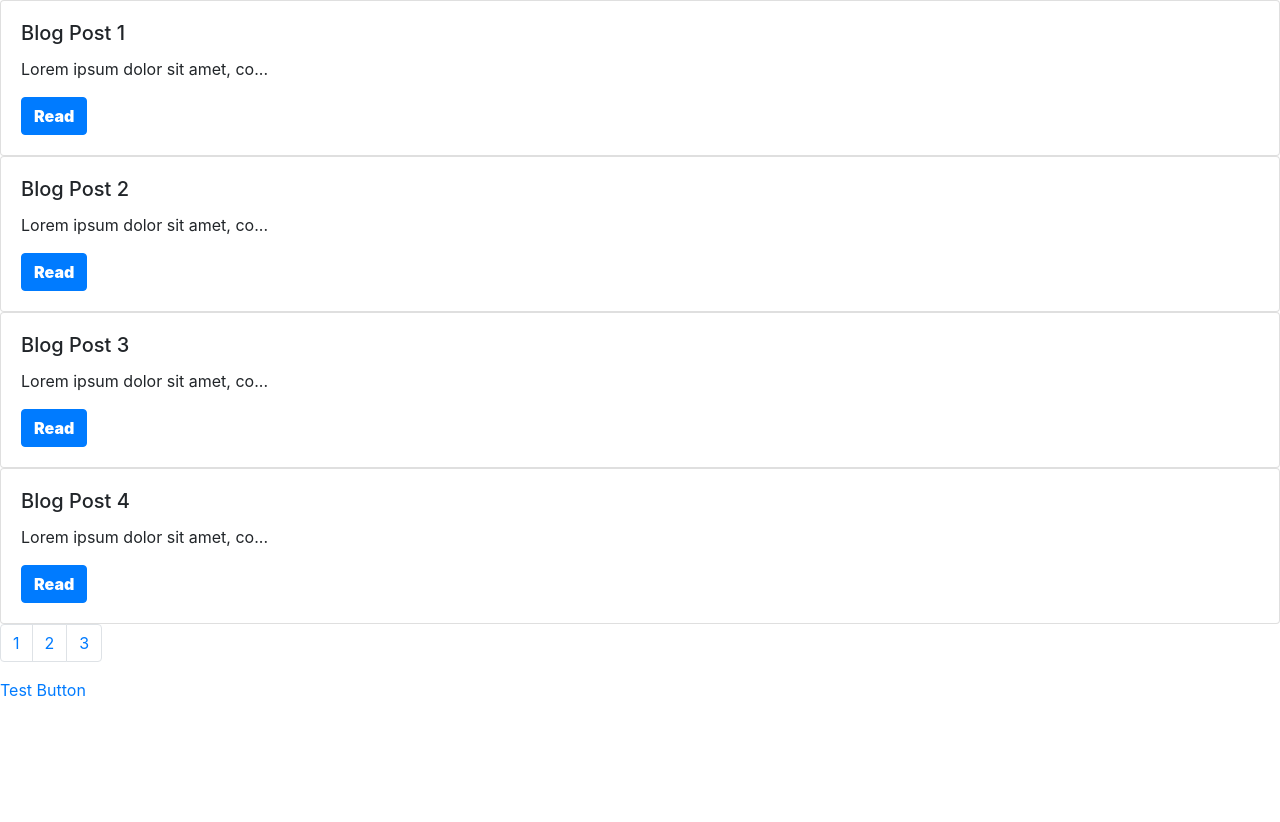
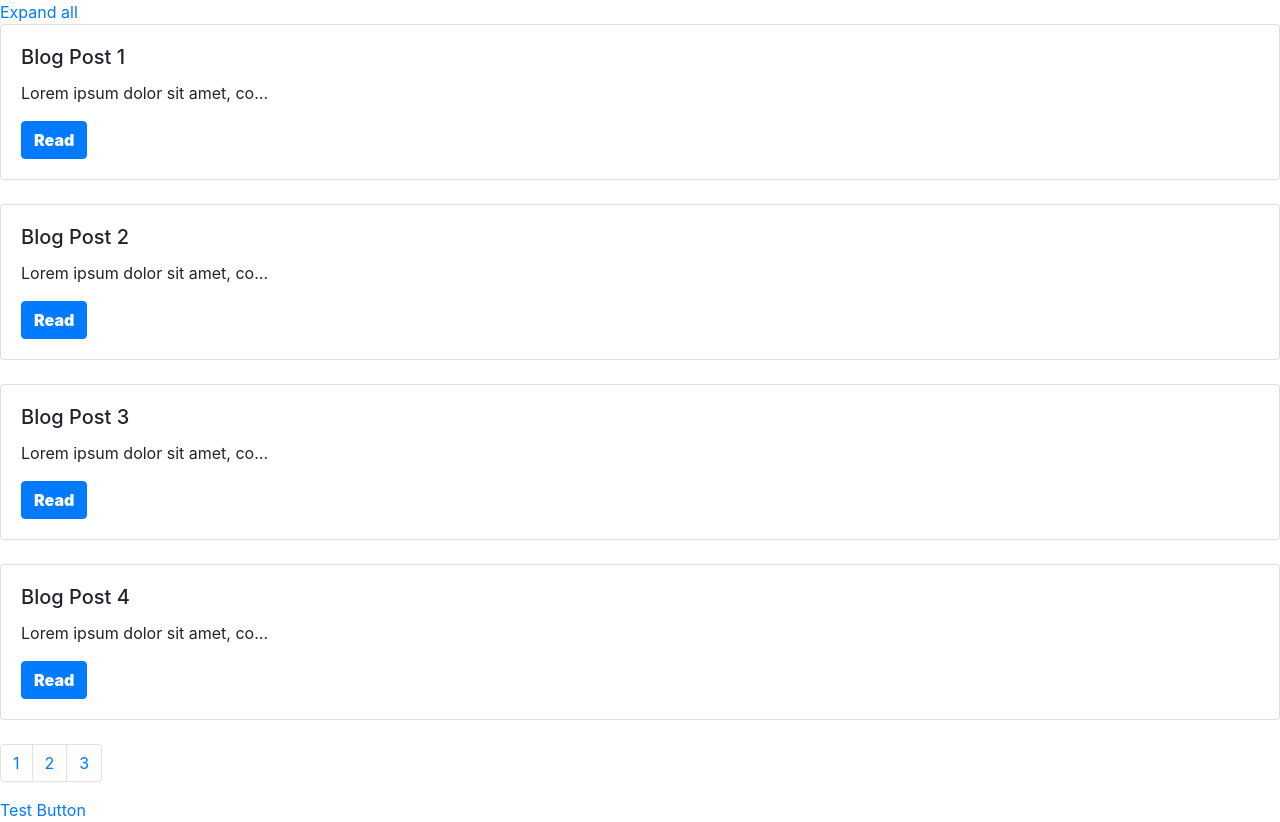
Before and after one commit to stijanic/web, an Angular app in the folder Angular/Components/: page / in a window 1280 px wide. Before the commit the page ends 800 px from the top, so only its background shows below. Built offline with nearby package versions, Linux system fonts and the light colour scheme.

Commit message:
Expanding all with one click

```diff
--- a/Angular/Components/src/app/blog-list/blog-list.component.html
+++ b/Angular/Components/src/app/blog-list/blog-list.component.html
@@ -1,7 +1,11 @@
+<a href="#" (click)="expandAll()">Expand all</a>
+
 <app-blog-post-tile
+	#tile
 	*ngFor="let post of blogPosts[currentPage]"
 	[post]="post">
 </app-blog-post-tile>
+
 <app-paginator
 	[numberOfPages]="blogPosts.length"
 	(pageNumberClick)="updatePage($event)">
--- a/Angular/Components/src/app/blog-list/blog-list.component.ts
+++ b/Angular/Components/src/app/blog-list/blog-list.component.ts
@@ -1,5 +1,6 @@
-import { Component, OnInit } from '@angular/core';
+import { Component, OnInit, ViewChildren, QueryList } from '@angular/core';
 import { BlogPost } from '../blog-post';
+import { BlogPostTileComponent } from '../blog-post-tile/blog-post-tile.component';
 
 @Component({
   selector: 'app-blog-list',
@@ -9,11 +10,16 @@ import { BlogPost } from '../blog-post';
 export class BlogListComponent implements OnInit {
 	blogPosts: BlogPost[][];
 	currentPage: number;
+	@ViewChildren('tile') blogPostTileComponent: QueryList<BlogPostTileComponent>;
 
   constructor() { }
 
 	updatePage(newPage: number): void {
 		this.currentPage = newPage;
+	}
+
+	expandAll(): void {
+		this.blogPostTileComponent.forEach(e => e.showFullSummary());
 	}
 
   ngOnInit(): void {
--- a/Angular/Components/src/app/blog-post-tile/blog-post-tile.component.html
+++ b/Angular/Components/src/app/blog-post-tile/blog-post-tile.component.html
@@ -1,4 +1,4 @@
-<div class="card">
+<div class="card blog-tile">
 	<div class="card-body">
 		<h5 class="card-title">{{post.title}}</h5>
 		<p class="card-text" (click)="showFullSummary()">{{post.summary}}</p> <!-- post.summary | truncate:[30] -->
--- a/Angular/Components/src/app/blog-post-tile/blog-post-tile.component.scss
+++ b/Angular/Components/src/app/blog-post-tile/blog-post-tile.component.scss
@@ -1,3 +1,7 @@
 .blog-btn {
 	font-weight: 900;
 }
+
+:host {
+	margin: 20px;
+}
--- a/Angular/Components/src/app/paginator/paginator.component.ts
+++ b/Angular/Components/src/app/paginator/paginator.component.ts
@@ -8,7 +8,7 @@ import { Component, OnInit, Input, Output, EventEmitter } from '@angular/core';
 export class PaginatorComponent implements OnInit {
 	@Input() numberOfPages;
 	@Output() pageNumberClick = new EventEmitter<number>();
-	pages: number[];
+	pages: number[]; // fake array for *ngFor
 
   constructor() { }
 
```
